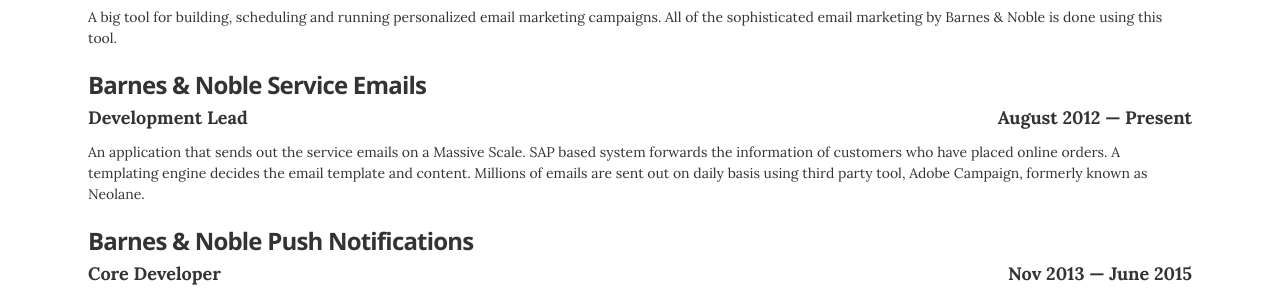
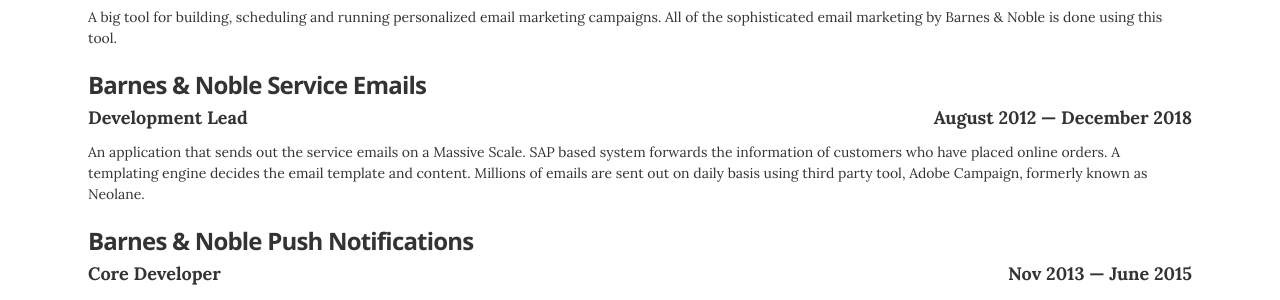
Before and after one commit to farman-a-shah/farman-a-shah.github.io, a Jekyll site: the page built from index.html, in a window 1280 px wide and 900 px high, scrolled down 5065 px. Shown: the part 154-454 px from the top of the window. Built offline with Jekyll 4.4.1, drawn with Linux system fonts in a browser that asks for light colours.

```diff
--- a/_data/projects.yml
+++ b/_data/projects.yml
@@ -39,7 +39,7 @@
 - project: Barnes & Noble Service Emails
   role: Development Lead
   technology: Yii Framework
-  duration: August 2012 &mdash; Present
+  duration: August 2012 &mdash; December 2018
   description: An application that sends out the service emails on a Massive Scale. SAP based system forwards the information of customers who have placed online orders. A templating engine decides the email template and content. Millions of emails are sent out on daily basis using third party tool, Adobe Campaign, formerly known as Neolane.
 
 #Barnes & Noble Push Notifications
```
